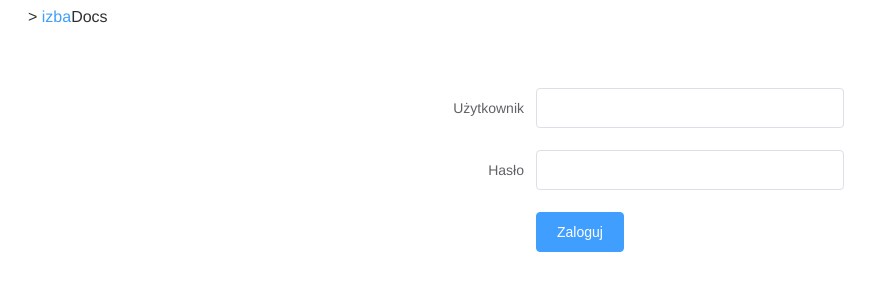
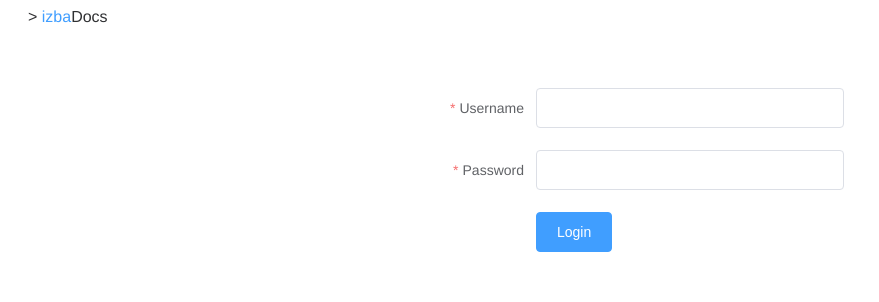
Before and after one commit to przemekk1385/izba-docs-panel, a Vue app: page / in a window 1280 px wide. Shown: the top 302 px of the page, without its empty margins (0-879 px from the left). Built offline with nearby package versions, Linux system fonts and the light colour scheme.

Commit message:
integrate with API

```diff
--- a/src/views/Login.vue
+++ b/src/views/Login.vue
@@ -1,15 +1,28 @@
 <template>
   <el-row class="row-bg" justify="center">
     <el-col :span="8">
-      <el-form label-position="right" label-width="100px">
-        <el-form-item label="Użytkownik">
-          <el-input v-model="username"></el-input>
+      <el-form
+        ref="loginForm"
+        :model="loginForm"
+        label-position="right"
+        label-width="100px"
+      >
+        <el-form-item
+          label="Username"
+          prop="username"
+          :rules="[{ required: true, message: 'Username is required.' }]"
+        >
+          <el-input v-model="loginForm.username"></el-input>
         </el-form-item>
-        <el-form-item label="Hasło">
-          <el-input v-model="password" show-password></el-input>
+        <el-form-item
+          label="Password"
+          prop="password"
+          :rules="[{ required: true, message: 'Password is required.' }]"
+        >
+          <el-input v-model="loginForm.password" show-password></el-input>
         </el-form-item>
         <el-form-item>
-          <el-button type="primary">Zaloguj</el-button>
+          <el-button type="primary" @click="validateLoginForm">Login</el-button>
         </el-form-item>
       </el-form>
     </el-col>
@@ -17,12 +30,46 @@
 </template>
 
 <script>
+import { mapActions, mapGetters } from "vuex";
+
 export default {
   data() {
     return {
-      username: undefined,
-      password: undefined,
+      loginForm: {
+        username: undefined,
+        password: undefined,
+      },
     };
+  },
+  computed: {
+    ...mapGetters({ isAuthenticated: "isAuthenticated" }),
+    errorMessage() {
+      return this.$store.state.errorMessage;
+    },
+  },
+  methods: {
+    ...mapActions({ login: "login" }),
+    async submitLoginForm() {
+      const { username, password } = this;
+
+      await this.login({ username, password });
+
+      if (this.isAuthenticated) {
+        this.$router.push({ name: "List" });
+      } else {
+        this.$notify.error({
+          title: "Error",
+          message: this.errorMessage,
+        });
+      }
+    },
+    validateLoginForm() {
+      this.$refs.loginForm.validate((valid) => {
+        if (valid) {
+          this.submitLoginForm();
+        }
+      });
+    },
   },
 };
 </script>
```
